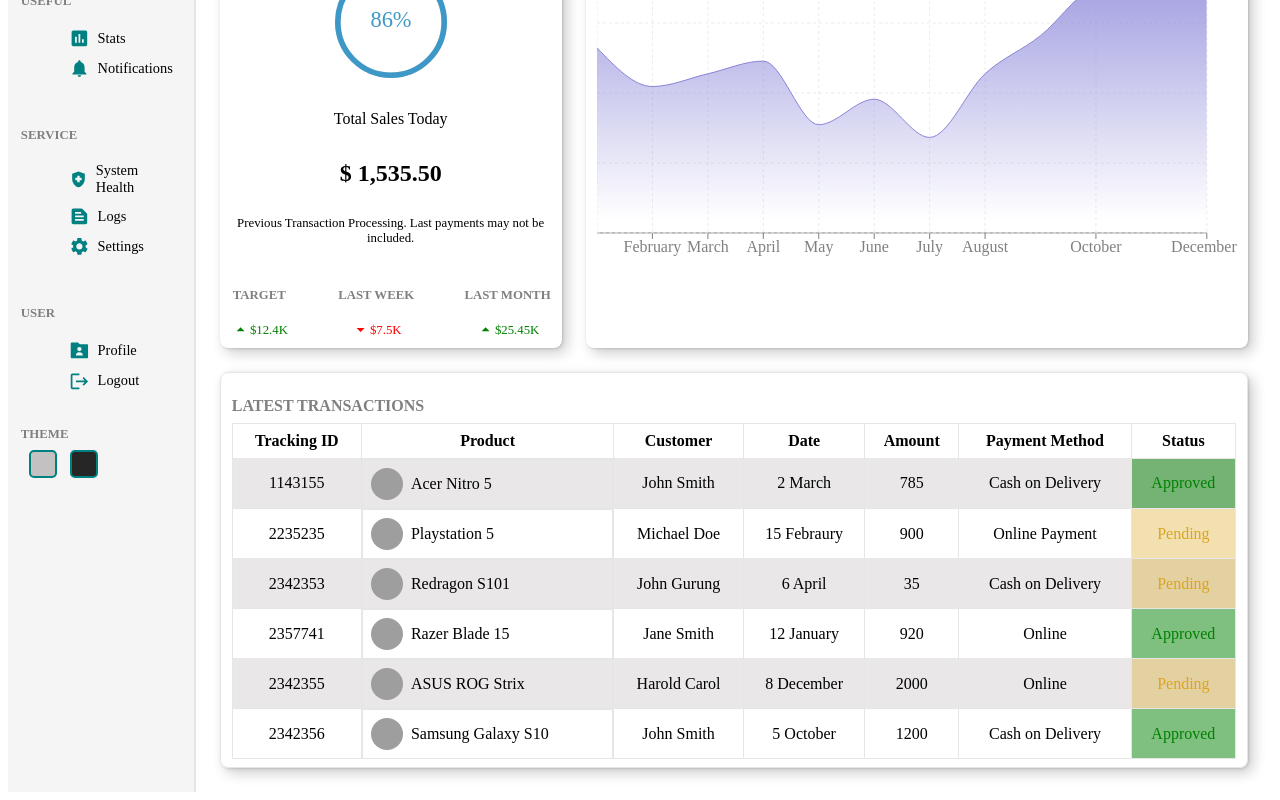
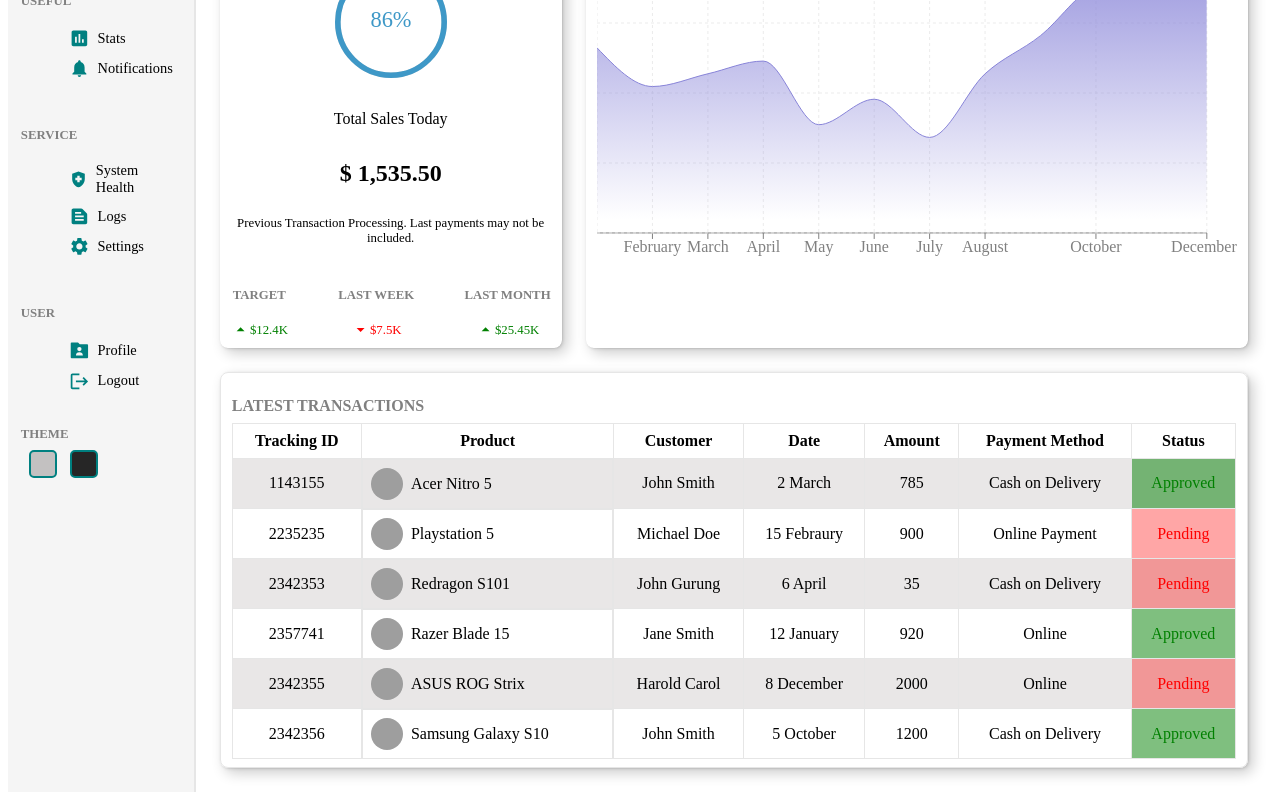
Before and after one commit to zeetaengrg/e-commerce-clothing-shop, a React (Create React App) app in the folder admin/: page / in a window 1280 px wide. Shown: the part 406-1206 px from the top of the page. Built offline with nearby package versions, Linux system fonts and the light colour scheme; grey boxes are pictures that could not be loaded; the HTML template or start-up script is replaced by a standard one.

Commit message:
style(color): color and background color of status modified

```diff
--- a/admin/src/components/templates/Table/Table.scss
+++ b/admin/src/components/templates/Table/Table.scss
@@ -51,8 +51,8 @@
       }
 
       &.Pending {
-        color: goldenrod;
-        background-color: rgba($color: goldenrod, $alpha: 0.35);
+        color: red;
+        background-color: rgba($color: red, $alpha: 0.35);
       }
     }
   }
```
